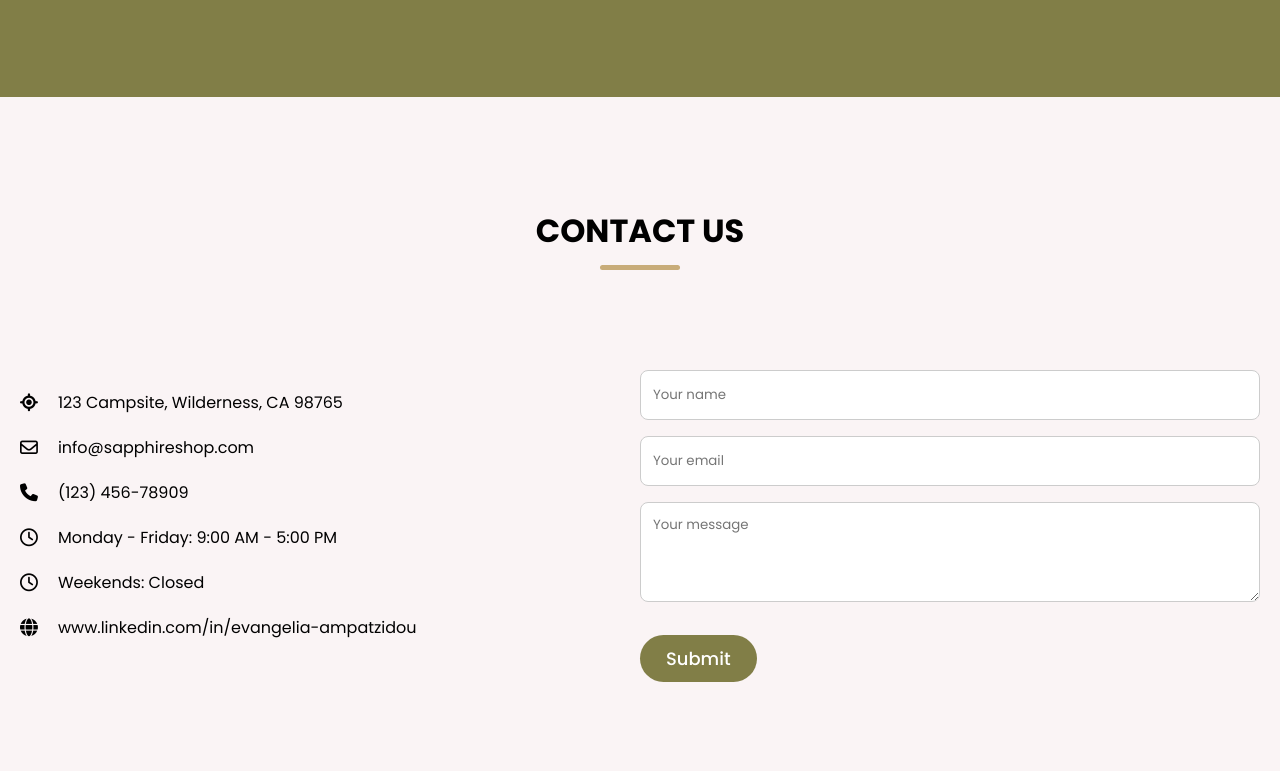
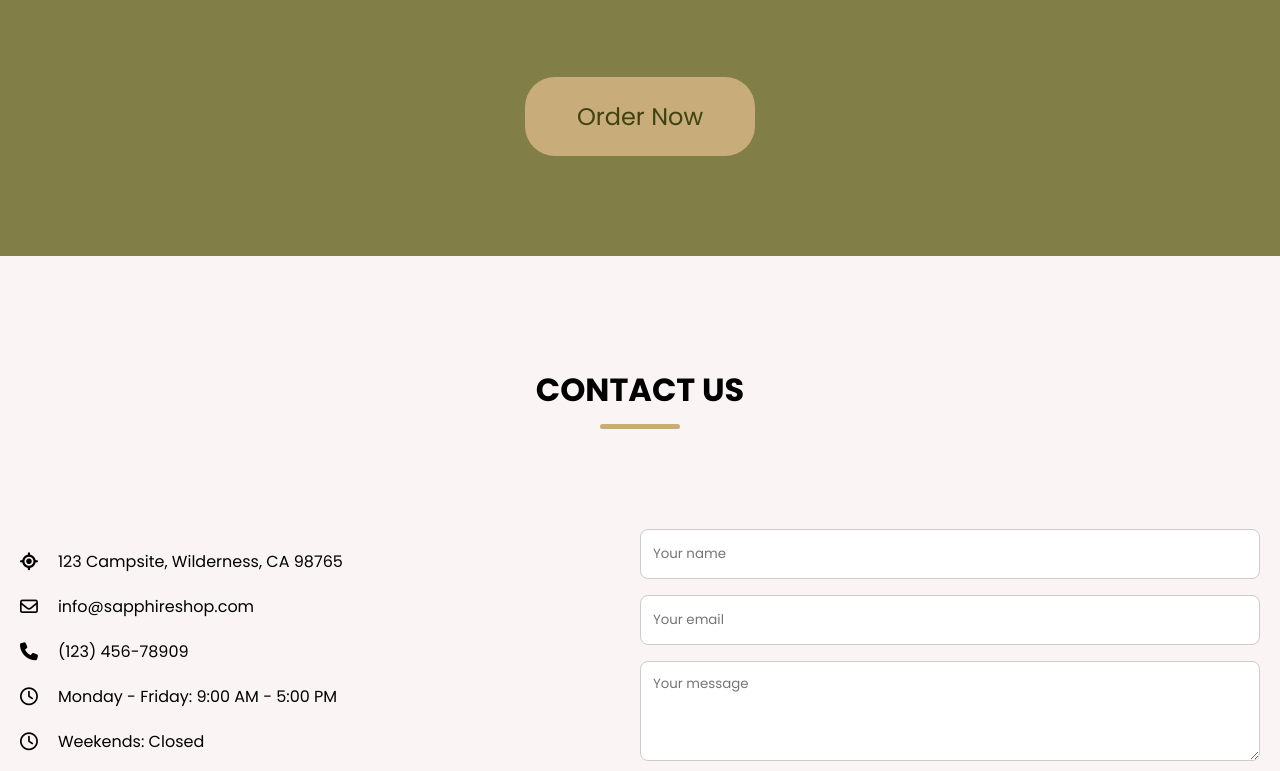
Before and after one commit to evanampa/Sapphire, a plain HTML site: page frontend/landpage/index.html in a window 1280 px wide. Shown: the part 2659-3430 px from the top of the page. Drawn offline with Linux system fonts and the light colour scheme; a web font is replaced by a local one.

Commit message:
Added buttons

```diff
--- a/frontend/landpage/index.css
+++ b/frontend/landpage/index.css
@@ -289,6 +289,29 @@ header .navbar {
   font-size: var(--font-size-m);
 }
 
+.product-section .buttons {
+  display: flex;
+  justify-content: center;
+  margin-top: 80px;
+}
+
+.product-section .button {
+  padding: 20px 50px;
+  border: 2px solid transparent;
+  color: var(--dark-color);
+  border-radius: var(--border-radius-m);
+  background: var(--secondary-color);
+  font-weight: var(--font-weight-medium);
+  font-size: var(--font-size-l);
+  transition: 0.3s ease;
+}
+
+.product-section .button:hover {
+  color: var(--white-color);
+  border-color: var(--white-color);
+  background: transparent;
+}
+
 /* Contact Section */
 .contact-section {
   padding: 50px 0 100px;
--- a/frontend/landpage/index.html
+++ b/frontend/landpage/index.html
@@ -54,7 +54,7 @@
             </p>
             <div class="buttons">
               <a href="#" class="button order-now">Order Now</a>
-              <a href="#" class="button contact-us">Contact Us</a>
+              <a href="#contact" class="button contact-us">Contact Us</a>
             </div>
           </div>
         </div>
@@ -177,7 +177,11 @@
               </p>
             </li>
           </ul>
+
         </div>
+        <div class="buttons">
+            <a href="#" class="button order-now">Order Now</a>
+          </div>
       </section>
 
       <!-- Contact Section -->
```
